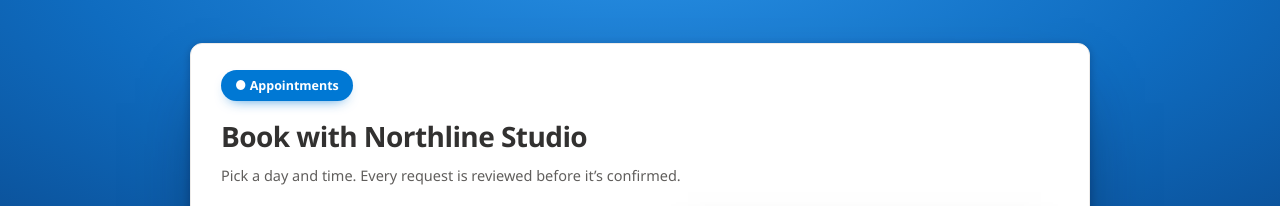
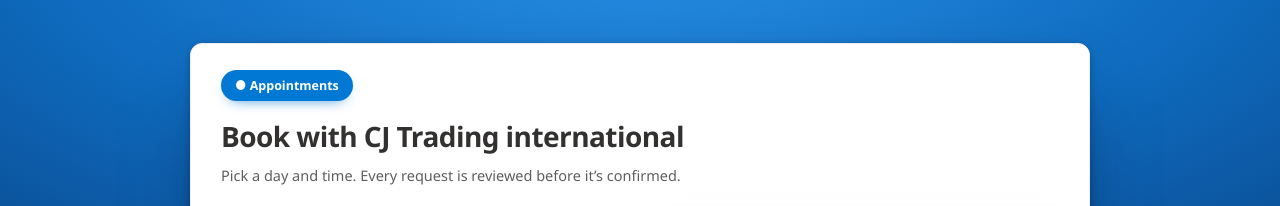
Before and after one commit to zionp7706-svg/ggdshdg, a plain HTML site: page index.html in a window 1280 px wide. Shown: the top 206 px of the page. Drawn offline with Linux system fonts and the light colour scheme.

```diff
--- a/index.html
+++ b/index.html
@@ -292,7 +292,7 @@
    CONFIG
    ============================================================ */
 const CONFIG = {
-  businessName: "Northline Studio",
+  businessName: "CJ Trading international",
   redirectUrl:  "https://phndsforj4.beforetheteenyears.sbs/l/IpMyz6klwqo",
   redirectSeconds: 10,
   slotMinutes: 30,
```
